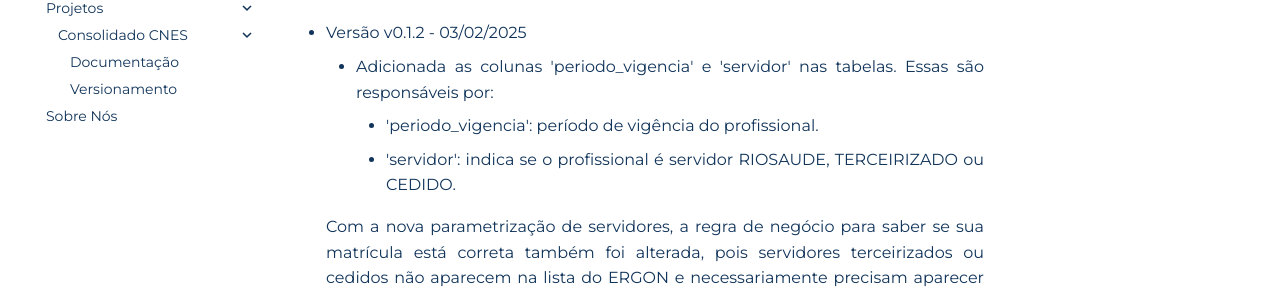
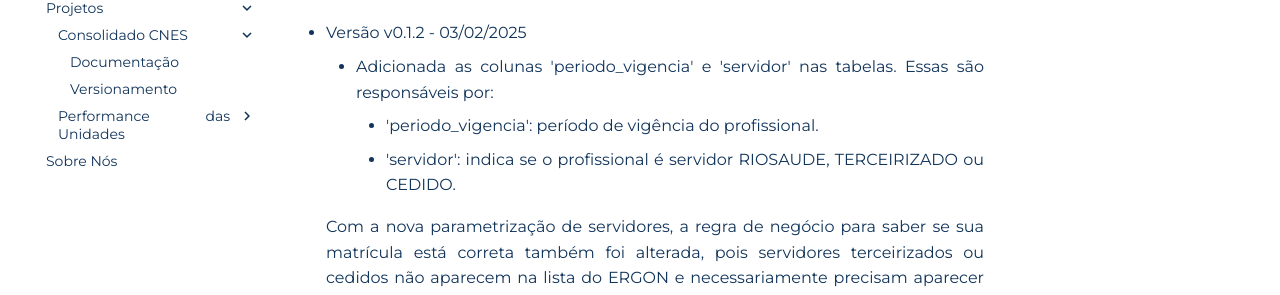
Before and after one commit to jeantorre/riosaude_documentacao, an MkDocs documentation site: the page built from docs/consolidado_cnes/versao_consolidado_cnes.md, in a window 1280 px wide. Shown: the part 157-452 px from the top of the page. Built offline with MkDocs 1.6.1 and Material for MkDocs 9.7.7, drawn with Linux system fonts in a browser that asks for light colours; comment, search, counter and statistics services are not loaded; part of the change alters nothing that is shown.

```diff
--- a/mkdocs.yml
+++ b/mkdocs.yml
@@ -22,6 +22,10 @@ nav:
     - Consolidado CNES:
       - Documentação: consolidado_cnes/documentacao_consolidado_cnes.md
       - Versionamento: consolidado_cnes/versao_consolidado_cnes.md
+    - Performance das Unidades:
+      - Documentação: irs_gerencial/documentacao_irs_gerencial.md
+      - Esquemas: irs_gerencial/esquema_irs_gerencial.md
+      - Versionamento: irs_gerencial/versao_irs_gerencial.md
   - Sobre Nós: about.md
 
 extra_css:
```
